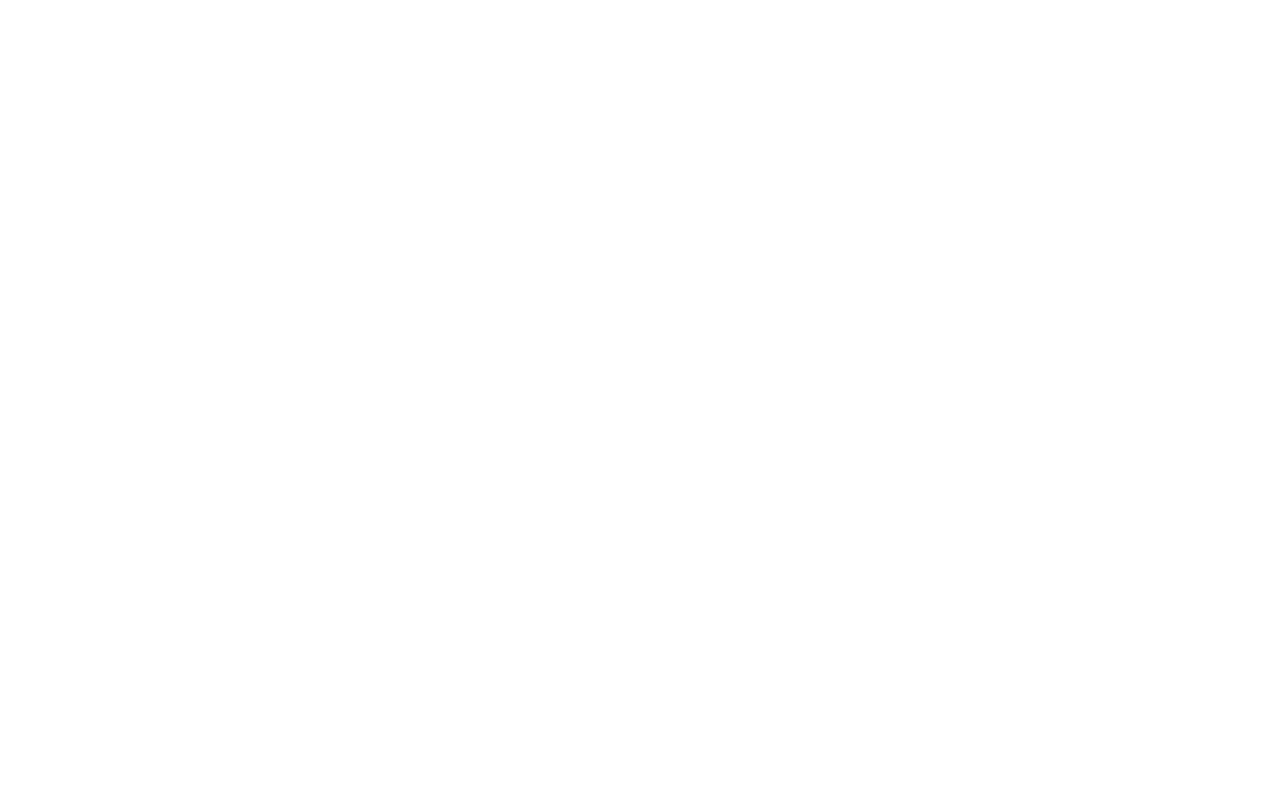
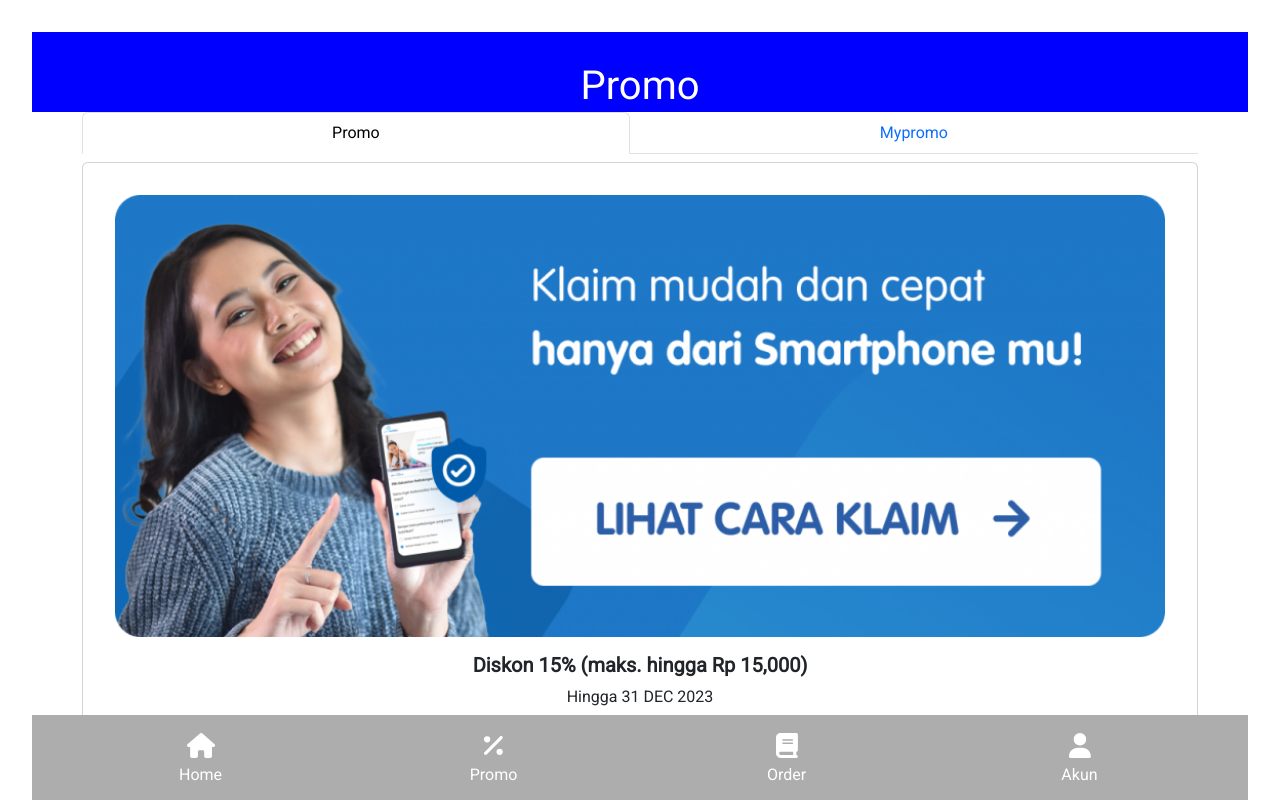
Before and after one commit to GallanSJK/test-fs-bni, a React (Vite) app: page /promo in a window 1280 px wide. Before the commit this address had no page. Shown: the top 800 px of the page. Built offline with nearby package versions, Linux system fonts and the light colour scheme.

Commit message:
add page promo

```diff
--- a/src/components/FooterHome/index.jsx
+++ b/src/components/FooterHome/index.jsx
@@ -16,7 +16,7 @@
                         </Link>
                     </ListGroup.Item>
                     <ListGroup.Item as="li">
-                        <Link to='/'>
+                        <Link to='/promo'>
                             <FontAwesomeIcon icon="fa-solid fa-percent" />
                             <span>Promo</span>
                         </Link>
--- a/src/main.jsx
+++ b/src/main.jsx
@@ -4,6 +4,7 @@
 import Login from './pages/Login'
 import Home from './pages/Home'
 import Order from './pages/Order'
+import Promo from './pages/Promo'
 import { BrowserRouter, Routes, Route } from 'react-router-dom'
 // import { Provider } from 'react-redux'
 // import store from './app/store'
@@ -18,6 +19,7 @@
         <Route path='/login' element={<Login />} />
         <Route path='/home' element={<Home />} />
         <Route path='/order' element={<Order />} />
+        <Route path='/promo' element={<Promo />} />
       </Routes>
     </BrowserRouter>
     {/* </Provider> */}
--- /dev/null
+++ b/src/pages/Promo/index.jsx
@@ -0,0 +1,136 @@
+import Container from 'react-bootstrap/Container';
+import { FooterHome } from "../../components";
+import Tab from 'react-bootstrap/Tab';
+import Tabs from 'react-bootstrap/Tabs';
+import Card from 'react-bootstrap/Card';
+import Row from 'react-bootstrap/Row';
+import Col from 'react-bootstrap/Col';
+import Button from 'react-bootstrap/Button';
+import Tes from '../../assets/tes.png'
+// import { Link } from "react-router-dom";
+
+export default function Promo() {
+    return (
+        <>
+            <section className="Order">
+                <Container>
+                    <h1>Promo</h1>
+                </Container>
+            </section>
+            <section className='Tabs'>
+                <Container className='mb-5'>
+                    <Tabs
+                    defaultActiveKey="promo"
+                    id="fill-tab-example"
+                    className="mb-2"
+                    fill
+                    >
+                        <Tab eventKey="promo" title="Promo">
+                            <Card className='h-100 mb-3'>
+                                <Card.Img variant="top" src={Tes} />
+                                <Card.Body>
+                                    <Row>
+                                        <Col md={12} lg={12}>
+                                        <h5 className="fw-bold">
+                                            Diskon 15% (maks. hingga Rp 15,000)
+                                        </h5>
+                                        <p className='mb-1'>Hingga 31 DEC 2023</p>
+                                        <p className='mb-1 fw-bold'>Kode Promo: GSJK99</p>
+                                        </Col>
+                                    </Row>
+                                </Card.Body>
+                            </Card>
+                            <Card className='h-100 mb-3'>
+                                <Card.Img variant="top" src={Tes} />
+                                <Card.Body>
+                                    <Row>
+                                        <Col md={12} lg={12}>
+                                        <h5 className="fw-bold">
+                                            Diskon 10% (maks. hingga Rp 10,000)
+                                        </h5>
+                                        <p className='mb-1'>Hingga 30 DEC 2023</p>
+                                        <p className='mb-1 fw-bold'>Kode Promo: GSJK89</p>
+                                        </Col>
+                                    </Row>
+                                </Card.Body>
+                            </Card>
+                            <Card className='h-100 mb-3'>
+                                <Card.Img variant="top" src={Tes} />
+                                <Card.Body>
+                                    <Row>
+                                        <Col md={12} lg={12}>
+                                        <h5 className="fw-bold">
+                                            Diskon Rp 50,000
+                                        </h5>
+                                        <p className='mb-1'>Hingga 31 DEC 2023</p>
+                                        <p className='mb-1 fw-bold'>Kode Promo: GSJK49</p>
+                                        </Col>
+                                    </Row>
+                                </Card.Body>
+                            </Card>
+                        </Tab>
+
+                        <Tab eventKey="mypromo" title="Mypromo">
+                        <Card className='h-100 mb-3'>
+                                <Card.Img variant="top" src={Tes} />
+                                <Card.Body>
+                                    <Row>
+                                        <Col md={12} lg={12}>
+                                        <h5 className="fw-bold">
+                                            Diskon 85% untuk user baru (10x penggunaan)
+                                        </h5>
+                                        <p className='mb-1'>Hingga 31 DEC 2023</p>
+                                        <h6 className='mb-1 fw-bold d-flex justify-content-between align-items-center'>Kode Promo: GSJK99
+                                            <div className='float-right'>
+                                                    <Button className="btn btn-primary">Pilih</Button>
+                                            </div>
+                                        </h6>
+                                        </Col>
+                                    </Row>
+                                </Card.Body>
+                            </Card>
+                            <Card className='h-100 mb-3'>
+                                <Card.Img variant="top" src={Tes} />
+                                <Card.Body>
+                                    <Row>
+                                        <Col md={12} lg={12}>
+                                        <h5 className="fw-bold">
+                                            Diskon 75rb untuk user baru (4x penggunaan)
+                                        </h5>
+                                        <p className='mb-1'>Hingga 30 DEC 2023</p>
+                                        <h6 className='mb-1 fw-bold d-flex justify-content-between align-items-center'>Kode Promo: GSJK89
+                                            <div className='float-right'>
+                                                    <Button className="btn btn-primary">Pilih</Button>
+                                            </div>
+                                        </h6>
+                                        </Col>
+                                    </Row>
+                                </Card.Body>
+                            </Card>
+                            <Card className='h-100 mb-3'>
+                                <Card.Img variant="top" src={Tes} />
+                                <Card.Body>
+                                    <Row>
+                                        <Col md={12} lg={12}>
+                                        <h5 className="fw-bold">
+                                            Diskon Rp 50,000 untuk user baru (1x penggunaan)
+                                        </h5>
+                                        <p className='mb-1'>Hingga 31 DEC 2023</p>
+                                        <h6 className='mb-1 fw-bold d-flex justify-content-between align-items-center'>Kode Promo: GSJK49
+                                            <div className='float-right'>
+                                                    <Button className="btn btn-primary">Pilih</Button>
+                                            </div>
+                                        </h6>
+
+                                        </Col>
+                                    </Row>
+                                </Card.Body>
+                            </Card>
+                        </Tab>
+                    </Tabs>
+                </Container>
+            </section>
+            <FooterHome />
+        </>
+    )
+}
--- a/src/pages/index.jsx
+++ b/src/pages/index.jsx
@@ -1,3 +1,4 @@
 export { default as Login } from './Login'
 export { default as Home } from './Home'
 export { default as Order } from './Order'
+export { default as Promo } from './Promo'
```
